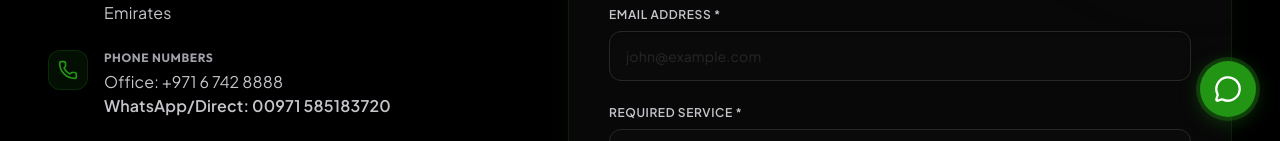
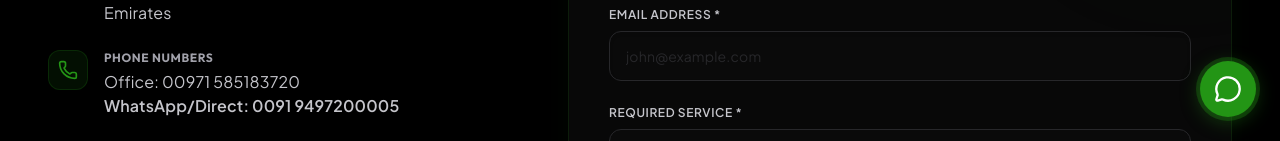
Before and after one commit to yunus-karatt/falsafi, a Next.js app: page /contact in a window 1280 px wide. Shown: the part 659-800 px from the top of the page. Built offline with nearby package versions, Linux system fonts and the light colour scheme.

Commit message:
Update WhatsApp number to 919497200005 and set UAE number as office line

```diff
--- a/src/app/contact/page.tsx
+++ b/src/app/contact/page.tsx
@@ -22,7 +22,7 @@ function ContactContent() {
     }
   }, [searchParams]);
 
-  const whatsappUrl = `https://wa.me/971585183720?text=${encodeURIComponent(
+  const whatsappUrl = `https://wa.me/919497200005?text=${encodeURIComponent(
     "Hello Falsafi, I would like to schedule a site inspection and get a quote for a new branding project in UAE."
   )}`;
 
@@ -87,11 +87,11 @@ function ContactContent() {
                     Phone Numbers
                   </h4>
                   <div className="flex flex-col">
-                    <a href="tel:+97167428888" className="hover:text-brand transition-colors">
-                      Office: +971 6 742 8888
+                    <a href="tel:00971585183720" className="hover:text-brand transition-colors">
+                      Office: 00971 585183720
                     </a>
-                    <a href="tel:00971585183720" className="hover:text-brand transition-colors font-semibold">
-                      WhatsApp/Direct: 00971 585183720
+                    <a href="tel:00919497200005" className="hover:text-brand transition-colors font-semibold">
+                      WhatsApp/Direct: 0091 9497200005
                     </a>
                   </div>
                 </div>
--- a/src/app/page.tsx
+++ b/src/app/page.tsx
@@ -501,7 +501,7 @@ export default function Home() {
                 Inquire Online
               </Link>
               <a
-                href="https://wa.me/971585183720?text=Hello%20Falsafi,%20I%20would%20like%2520to%2520schedule%2520a%2520free%2520signage%2520consultation."
+                href="https://wa.me/919497200005?text=Hello%20Falsafi,%20I%20would%20like%2520to%2520schedule%2520a%2520free%2520signage%2520consultation."
                 target="_blank"
                 rel="noopener noreferrer"
                 className="w-full sm:w-auto px-8 py-4 rounded-xl bg-zinc-900 border border-zinc-800 text-white font-body text-sm font-bold uppercase tracking-wider hover:bg-zinc-850 transition-all text-center flex items-center justify-center gap-2"
--- a/src/app/services/page.tsx
+++ b/src/app/services/page.tsx
@@ -202,7 +202,7 @@ export default function Services() {
               Get a Quote
             </Link>
             <a
-              href="https://wa.me/971585183720"
+              href="https://wa.me/919497200005"
               className="w-full sm:w-auto px-10 py-5 rounded-full border border-zinc-800 text-white font-bold uppercase tracking-widest text-sm hover:bg-zinc-900 transition-all"
             >
               WhatsApp
--- a/src/components/GalleryLightbox.tsx
+++ b/src/components/GalleryLightbox.tsx
@@ -151,7 +151,7 @@ export default function GalleryLightbox({
 
                 {/* Direct WhatsApp Inquiry for specific project */}
                 <a
-                  href={`https://wa.me/971585183720?text=${encodeURIComponent(
+                  href={`https://wa.me/919497200005?text=${encodeURIComponent(
                     `Hello Falsafi, I saw your portfolio item "${item.title}" and would like to get a quote for a similar project.`
                   )}`}
                   target="_blank"
--- a/src/components/MobileCTA.tsx
+++ b/src/components/MobileCTA.tsx
@@ -11,7 +11,7 @@ interface MobileCTAProps {
 
 export default function MobileCTA({
   phoneNumber = "00971585183720",
-  whatsappNumber = "971585183720",
+  whatsappNumber = "919497200005",
   whatsappMessage = "Hello Falsafi, I would like to inquire about your advertising and branding services.",
 }: MobileCTAProps) {
   const whatsappUrl = `https://wa.me/${whatsappNumber}?text=${encodeURIComponent(whatsappMessage)}`;
--- a/src/components/WhatsAppButton.tsx
+++ b/src/components/WhatsAppButton.tsx
@@ -9,7 +9,7 @@ interface WhatsAppButtonProps {
 }
 
 export default function WhatsAppButton({
-  phoneNumber = "971585183720", // E.164-compatible format for wa.me links
+  phoneNumber = "919497200005", // E.164-compatible format for wa.me links
   defaultMessage = "Hello Falsafi, I am interested in your advertising and branding solutions. I would like to get a quote.",
 }: WhatsAppButtonProps) {
   const whatsappUrl = `https://wa.me/${phoneNumber}?text=${encodeURIComponent(defaultMessage)}`;
```
